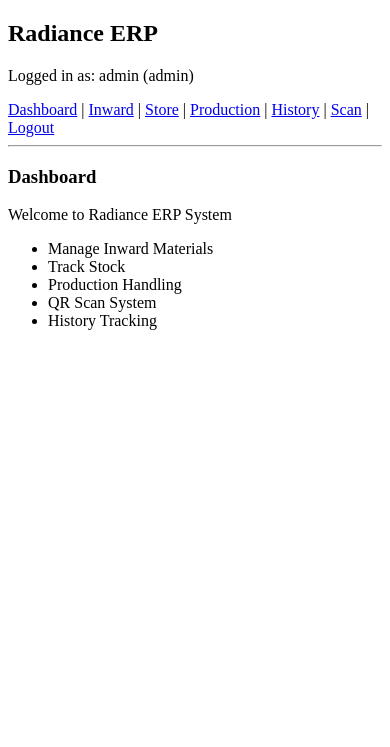
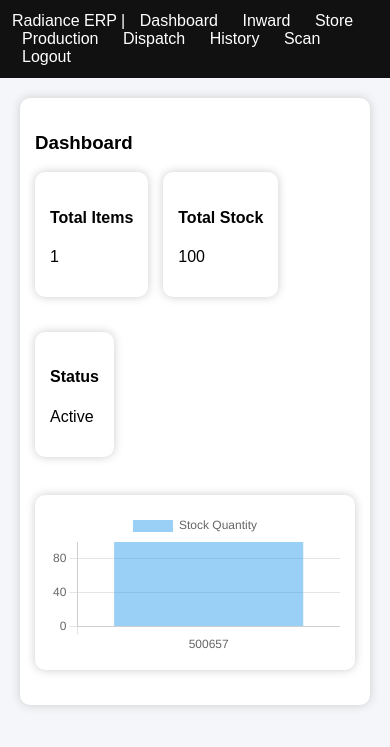
Before and after one commit to ashuu481/Radiance_Erp, a Flask app: page /dashboard in a window 390 px wide. Shown: the top 747 px of the page. Run offline with Flask 3, Linux system fonts and the light colour scheme; a user stored in the database is signed in; data comes from the database, SQL or seed files in the repository.

Commit message:
charts + excel + premium UI

```diff
--- a/app.py
+++ b/app.py
@@ -3,6 +3,18 @@ import sqlite3, os, qrcode
 
 app = Flask(__name__)
 app.secret_key = "secret123"
+import pandas as pd
+
+@app.route('/export')
+def export():
+    conn = get_db()
+    df = pd.read_sql_query("SELECT * FROM stock", conn)
+    conn.close()
+
+    file = "stock.xlsx"
+    df.to_excel(file, index=False)
+
+    return f"<a href='/{file}'>Download Excel</a>"
 
 # ---------------- DB ----------------
 def get_db():
@@ -68,8 +80,22 @@ def login():
 def dashboard():
     if 'user' not in session:
         return redirect('/')
-    return render_template("home.html")
 
+    conn = get_db()
+    cur = conn.cursor()
+    cur.execute("SELECT part, qty FROM stock")
+    data = cur.fetchall()
+
+    parts = []
+    qtys = []
+
+    for i in data:
+        parts.append(i['part'])
+        qtys.append(i['qty'])
+
+    conn.close()
+
+    return render_template("home.html", parts=parts, qtys=qtys)
 # ---------------- INWARD ----------------
 @app.route('/inward', methods=['GET','POST'])
 def inward():
@@ -153,6 +179,40 @@ def production():
         conn.close()
 
     return render_template("production.html", msg=msg)
+# ---------------- DISPATCH ----------------
+@app.route('/dispatch', methods=['GET','POST'])
+def dispatch():
+    if session.get('role') not in ['admin','dispatch']:
+        return "Access Denied"
+
+    msg = ""
+
+    if request.method == 'POST':
+        part = request.form['part']
+        qty = int(request.form['qty'])
+
+        conn = get_db()
+        cur = conn.cursor()
+
+        cur.execute("SELECT qty FROM stock WHERE part=?", (part,))
+        s = cur.fetchone()
+
+        if s and s['qty'] >= qty:
+            cur.execute("UPDATE stock SET qty=qty-? WHERE part=?", (qty,part))
+
+            cur.execute("""
+            INSERT INTO history(part,qty,action,user)
+            VALUES(?,?,?,?)
+            """,(part,qty,"DISPATCH",session['user']))
+
+            msg = "Dispatched Successfully"
+        else:
+            msg = "Not enough stock"
+
+        conn.commit()
+        conn.close()
+
+    return render_template("dispatch.html", msg=msg)
 
 # ---------------- HISTORY ----------------
 @app.route('/history')
--- a/requirements.txt
+++ b/requirements.txt
@@ -4,3 +4,5 @@ pandas
 openpyxl
 qrcode
 pillow
+pandas
+openpyxl
--- a/templates/base.html
+++ b/templates/base.html
@@ -1,28 +1,90 @@
 <!DOCTYPE html>
 <html>
 <head>
-    <title>Radiance ERP</title>
-    <meta name="viewport" content="width=device-width, initial-scale=1">
+<title>Radiance ERP</title>
+
+<meta name="viewport" content="width=device-width, initial-scale=1">
+
+<style>
+body {
+    font-family: Arial;
+    background: #f4f6f9;
+    margin: 0;
+}
+
+.nav {
+    background: #111;
+    padding: 12px;
+    color: white;
+}
+
+.nav a {
+    color: white;
+    margin: 10px;
+    text-decoration: none;
+}
+
+.container {
+    padding: 20px;
+}
+
+.card {
+    background: white;
+    padding: 15px;
+    margin-bottom: 20px;
+    border-radius: 10px;
+    box-shadow: 0 0 10px #ccc;
+}
+
+input {
+    padding: 10px;
+    margin: 5px;
+    width: 200px;
+}
+
+button {
+    padding: 10px;
+    background: black;
+    color: white;
+    border: none;
+}
+
+table {
+    width: 100%;
+    background: white;
+    border-collapse: collapse;
+}
+
+th, td {
+    padding: 10px;
+    border-bottom: 1px solid #ddd;
+}
+</style>
+
 </head>
+
 <body>
 
-<h2>Radiance ERP</h2>
+<div class="nav">
+Radiance ERP |
 
-{% if session.get('user') %}
-<p>Logged in as: {{ session['user'] }} ({{ session['role'] }})</p>
+<a href="/dashboard">Dashboard</a>
+<a href="/inward">Inward</a>
+<a href="/store">Store</a>
+<a href="/production">Production</a>
+<a href="/dispatch">Dispatch</a>
+<a href="/history">History</a>
+<a href="/scan">Scan</a>
+<a href="/logout">Logout</a>
+</div>
 
-<a href="/dashboard">Dashboard</a> |
-<a href="/inward">Inward</a> |
-<a href="/store">Store</a> |
-<a href="/production">Production</a> |
-<a href="/history">History</a> |
-<a href="/scan">Scan</a> |
-<a href="/logout">Logout</a>
-
-<hr>
-{% endif %}
+<div class="container">
+<div class="card">
 
 {% block content %}{% endblock %}
 
+</div>
+</div>
+
 </body>
 </html>
--- a/templates/home.html
+++ b/templates/home.html
@@ -3,14 +3,72 @@
 
 <h3>Dashboard</h3>
 
-<p>Welcome to Radiance ERP System</p>
+<!-- 🔷 Stats Cards -->
+<div style="display:flex; gap:15px; flex-wrap:wrap;">
 
-<ul>
-<li>Manage Inward Materials</li>
-<li>Track Stock</li>
-<li>Production Handling</li>
-<li>QR Scan System</li>
-<li>History Tracking</li>
-</ul>
+<div class="card">
+<h4>Total Items</h4>
+<p>{{ parts|length if parts else 0 }}</p>
+</div>
+
+<div class="card">
+<h4>Total Stock</h4>
+<p>
+{% if qtys %}
+{{ qtys | sum }}
+{% else %}
+0
+{% endif %}
+</p>
+</div>
+
+<div class="card">
+<h4>Status</h4>
+<p>Active</p>
+</div>
+
+</div>
+
+<br>
+
+<!-- 🔷 Chart Section -->
+<div class="card">
+
+{% if parts and qtys %}
+<canvas id="chart"></canvas>
+{% else %}
+<p>No stock data available</p>
+{% endif %}
+
+</div>
+
+<!-- 🔷 Chart Script -->
+<script src="https://cdn.jsdelivr.net/npm/chart.js"></script>
+
+<script>
+let parts = {{ parts | tojson if parts else '[]' }};
+let qtys = {{ qtys | tojson if qtys else '[]' }};
+
+if(parts.length > 0){
+    new Chart(document.getElementById('chart'), {
+        type: 'bar',
+        data: {
+            labels: parts,
+            datasets: [{
+                label: 'Stock Quantity',
+                data: qtys
+            }]
+        },
+        options: {
+            responsive: true,
+            plugins: {
+                legend: {
+                    display: true
+                }
+            }
+        }
+    });
+}
+</script>
 
 {% endblock %}
```
Also changed, not shown: templates/dispatch.html (+7 -42 lines), templates/history.html (+5 -10 lines), templates/inward.html (+10 -12 lines), templates/production.html (+5 -3 lines), templates/store.html (+9 -15 lines).
